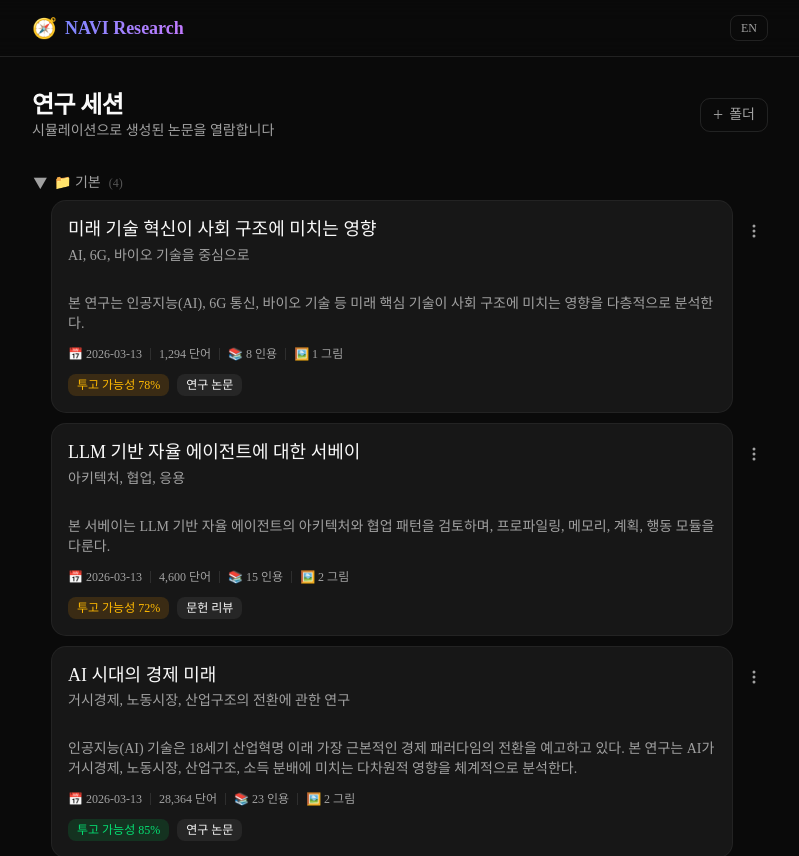
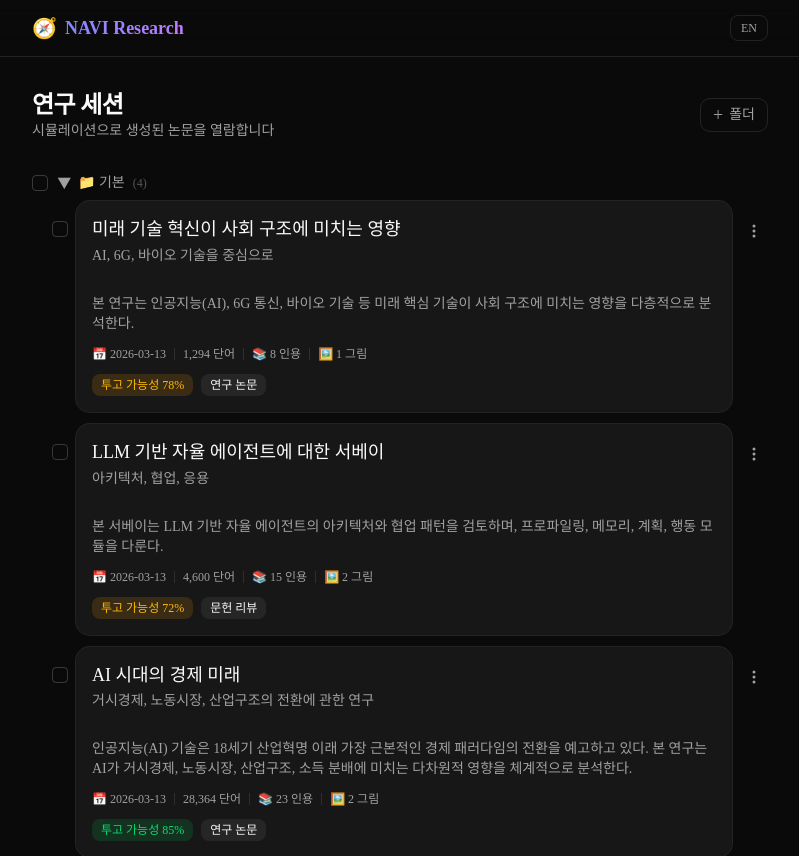
Before and after one commit to xsacdw/NAVI-Research, a Next.js app in the folder dashboard/: page / in a window 1280 px wide. Shown: the top 856 px of the page, without its empty margins (240-1039 px from the left). Built offline with nearby package versions, Linux system fonts and the light colour scheme.

Commit message:
feat: 멀티 선택 — 전체 선택 체크박스 + 일괄 이동/삭제 액션 바

```diff
--- a/dashboard/app/page.tsx
+++ b/dashboard/app/page.tsx
@@ -39,6 +39,51 @@ export default function Home() {
 
   // Folder menu
   const [folderMenuOpen, setFolderMenuOpen] = useState<string | null>(null);
+
+  // Multi-select
+  const [selected, setSelected] = useState<Set<string>>(new Set());
+  const [showBulkMove, setShowBulkMove] = useState(false);
+
+  const toggleSelect = (id: string) => {
+    setSelected((prev) => {
+      const next = new Set(prev);
+      if (next.has(id)) next.delete(id);
+      else next.add(id);
+      return next;
+    });
+  };
+
+  const selectAllInFolder = (folderId: string) => {
+    const ids = getSessionsInFolder(folderId).map((s) => s.id);
+    setSelected((prev) => {
+      const next = new Set(prev);
+      const allSelected = ids.every((id) => next.has(id));
+      if (allSelected) {
+        ids.forEach((id) => next.delete(id));
+      } else {
+        ids.forEach((id) => next.add(id));
+      }
+      return next;
+    });
+  };
+
+  const bulkMove = (folderId: string) => {
+    selected.forEach((id) => moveSession(id, folderId));
+    setSelected(new Set());
+    setShowBulkMove(false);
+    refreshState();
+  };
+
+  const bulkDelete = () => {
+    const updated = new Set(hiddenSessions);
+    selected.forEach((id) => {
+      updated.add(id);
+      removeSession(id);
+    });
+    localStorage.setItem("navi-hidden-sessions", JSON.stringify([...updated]));
+    setSelected(new Set());
+    refreshState();
+  };
 
   const refreshState = useCallback(() => {
     setFolders(getFolders());
@@ -136,6 +181,22 @@ export default function Home() {
             <div key={folder.id} className="mb-4">
               {/* Folder Header */}
               <div className="flex items-center gap-2 mb-2">
+                {/* Select all checkbox */}
+                {folderSessions.length > 0 && (
+                  <button
+                    onClick={() => selectAllInFolder(folder.id)}
+                    className={`w-4 h-4 rounded border flex items-center justify-center text-[10px] transition-colors ${
+                      folderSessions.every((s) => selected.has(s.id))
+                        ? "bg-indigo-600 border-indigo-600 text-white"
+                        : folderSessions.some((s) => selected.has(s.id))
+                          ? "bg-indigo-600/30 border-indigo-500 text-white"
+                          : "border-muted-foreground/30 hover:border-indigo-500"
+                    }`}
+                  >
+                    {folderSessions.every((s) => selected.has(s.id)) ? "✓" : folderSessions.some((s) => selected.has(s.id)) ? "–" : ""}
+                  </button>
+                )}
+
                 <button
                   onClick={() => toggleCollapse(folder.id)}
                   className="flex items-center gap-2 text-sm font-medium text-muted-foreground hover:text-foreground transition-colors"
@@ -208,8 +269,20 @@ export default function Home() {
                   )}
                   {folderSessions.map((s) => {
                     const loc = s[locale];
+                    const isSelected = selected.has(s.id);
                     return (
-                      <div key={s.id} className="flex items-start gap-2">
+                      <div key={s.id} className={`flex items-start gap-2 rounded-lg transition-colors ${isSelected ? "bg-indigo-500/5" : ""}`}>
+                        {/* Checkbox */}
+                        <button
+                          onClick={() => toggleSelect(s.id)}
+                          className={`mt-5 w-4 h-4 rounded border flex-shrink-0 flex items-center justify-center text-[10px] transition-colors ${
+                            isSelected
+                              ? "bg-indigo-600 border-indigo-600 text-white"
+                              : "border-muted-foreground/30 hover:border-indigo-500"
+                          }`}
+                        >
+                          {isSelected ? "✓" : ""}
+                        </button>
                         <Link href={`/read/${s.id}`} className="flex-1 min-w-0">
                           <Card className="group cursor-pointer transition-all hover:border-indigo-500/50 hover:shadow-lg hover:shadow-indigo-500/5">
                             <CardHeader className="pb-3">
@@ -288,6 +361,50 @@ export default function Home() {
         })}
       </main>
 
+      {/* Bulk action bar */}
+      {selected.size > 0 && (
+        <div className="fixed bottom-6 left-1/2 -translate-x-1/2 z-50 flex items-center gap-3 bg-card border rounded-full px-5 py-2.5 shadow-2xl animate-in slide-in-from-bottom-4">
+          <span className="text-sm font-medium">
+            {selected.size}개 선택
+          </span>
+          <div className="w-px h-5 bg-border" />
+          <div className="relative">
+            <button
+              onClick={() => setShowBulkMove(!showBulkMove)}
+              className="flex items-center gap-1.5 rounded-lg px-3 py-1.5 text-sm hover:bg-accent transition-colors"
+            >
+              📂 이동
+            </button>
+            {showBulkMove && (
+              <div className="absolute bottom-10 left-0 w-40 rounded-lg border bg-popover p-1 shadow-lg animate-in fade-in-0 zoom-in-95">
+                {folders.map((f) => (
+                  <button
+                    key={f.id}
+                    onClick={() => bulkMove(f.id)}
+                    className="flex w-full items-center gap-2 rounded-md px-3 py-2 text-sm hover:bg-accent transition-colors"
+                  >
+                    📁 {f.name}
+                  </button>
+                ))}
+              </div>
+            )}
+          </div>
+          <button
+            onClick={bulkDelete}
+            className="flex items-center gap-1.5 rounded-lg px-3 py-1.5 text-sm text-red-400 hover:bg-red-500/10 transition-colors"
+          >
+            🗑️ 삭제
+          </button>
+          <div className="w-px h-5 bg-border" />
+          <button
+            onClick={() => setSelected(new Set())}
+            className="text-xs text-muted-foreground hover:text-foreground transition-colors"
+          >
+            취소
+          </button>
+        </div>
+      )}
+
       <FolderDialog
         open={showCreateFolder}
         onClose={() => setShowCreateFolder(false)}
```
